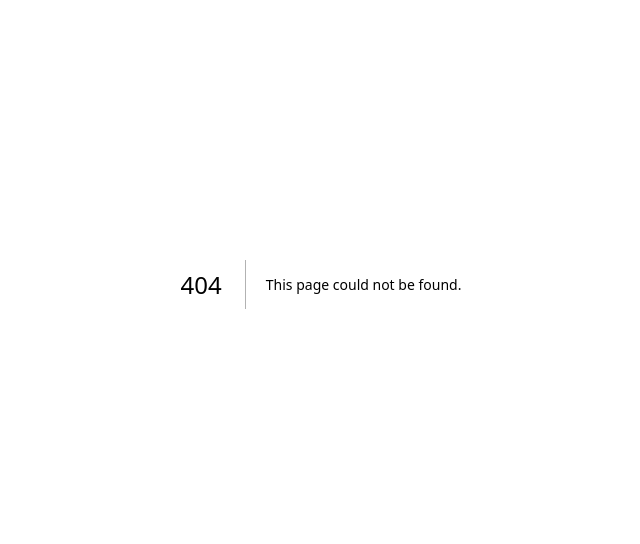
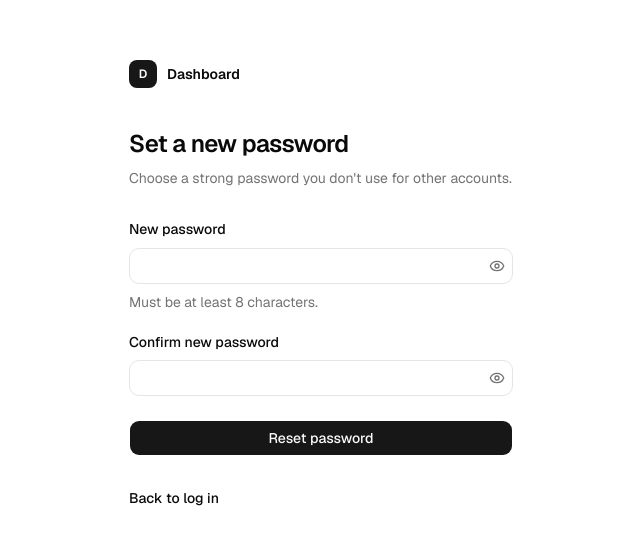
Before and after one commit to unse1234/DashBoard, a Next.js app: page /reset-password in a window 1280 px wide. Before the commit this address had no page. Shown: the part 116-660 px from the top of the page, without its empty margins (319-959 px from the left). Built offline with nearby package versions, Linux system fonts and the light colour scheme.

Commit message:
feat(auth): add password recovery screens

```diff
--- /dev/null
+++ b/src/app/(auth)/forgot-password/page.tsx
@@ -0,0 +1,26 @@
+import type { Metadata } from "next"
+
+import { AuthLink } from "@/components/auth/auth-link"
+import { AuthShell } from "@/components/auth/auth-shell"
+import { ForgotPasswordForm } from "@/components/auth/forgot-password-form"
+import { routes } from "@/lib/routes"
+
+export const metadata: Metadata = {
+  title: "Forgot password",
+}
+
+export default function ForgotPasswordPage() {
+  return (
+    <AuthShell
+      title="Forgot your password?"
+      description="Enter the email address associated with your account and we'll send you a link to reset your password."
+      footer={
+        <>
+          Remember your password? <AuthLink href={routes.login}>Log in</AuthLink>
+        </>
+      }
+    >
+      <ForgotPasswordForm />
+    </AuthShell>
+  )
+}
--- /dev/null
+++ b/src/app/(auth)/reset-password/page.tsx
@@ -0,0 +1,22 @@
+import type { Metadata } from "next"
+
+import { AuthLink } from "@/components/auth/auth-link"
+import { AuthShell } from "@/components/auth/auth-shell"
+import { ResetPasswordForm } from "@/components/auth/reset-password-form"
+import { routes } from "@/lib/routes"
+
+export const metadata: Metadata = {
+  title: "Reset password",
+}
+
+export default function ResetPasswordPage() {
+  return (
+    <AuthShell
+      title="Set a new password"
+      description="Choose a strong password you don't use for other accounts."
+      footer={<AuthLink href={routes.login}>Back to log in</AuthLink>}
+    >
+      <ResetPasswordForm />
+    </AuthShell>
+  )
+}
--- /dev/null
+++ b/src/components/auth/forgot-password-form.tsx
@@ -0,0 +1,39 @@
+"use client"
+
+import { AuthField } from "@/components/auth/auth-field"
+import { AuthForm } from "@/components/auth/auth-form"
+import { useAuthForm } from "@/components/auth/use-auth-form"
+import type { AuthFormAction } from "@/lib/auth/form-state"
+import {
+  validateForgotPassword,
+  type ForgotPasswordField,
+} from "@/lib/auth/validation"
+
+type ForgotPasswordFormProps = {
+  action?: AuthFormAction<ForgotPasswordField>
+}
+
+/**
+ * On success the form stays visible with the confirmation message above it,
+ * so the user can correct the address or request another link.
+ */
+export function ForgotPasswordForm({ action }: ForgotPasswordFormProps) {
+  const form = useAuthForm({ action, validate: validateForgotPassword })
+
+  return (
+    <AuthForm
+      form={form}
+      submitLabel="Send reset link"
+      pendingLabel="Sending link…"
+    >
+      <AuthField
+        name="email"
+        label="Email"
+        type="email"
+        autoComplete="email"
+        required
+        error={form.fieldErrors.email}
+      />
+    </AuthForm>
+  )
+}
--- /dev/null
+++ b/src/components/auth/reset-password-form.tsx
@@ -0,0 +1,59 @@
+"use client"
+
+import Link from "next/link"
+
+import { AuthField } from "@/components/auth/auth-field"
+import { AuthForm, AuthFormMessage } from "@/components/auth/auth-form"
+import { useAuthForm } from "@/components/auth/use-auth-form"
+import { buttonVariants } from "@/components/ui/button"
+import type { AuthFormAction } from "@/lib/auth/form-state"
+import {
+  PASSWORD_MIN_LENGTH,
+  validateResetPassword,
+  type ResetPasswordField,
+} from "@/lib/auth/validation"
+import { routes } from "@/lib/routes"
+
+type ResetPasswordFormProps = {
+  action?: AuthFormAction<ResetPasswordField>
+}
+
+export function ResetPasswordForm({ action }: ResetPasswordFormProps) {
+  const form = useAuthForm({ action, validate: validateResetPassword })
+
+  if (form.status === "success") {
+    return (
+      <div className="flex flex-col gap-6">
+        <AuthFormMessage
+          status="success"
+          message={form.message ?? "Your password has been reset."}
+        />
+        <Link href={routes.login} className={buttonVariants({ size: "lg", className: "w-full" })}>
+          Continue to log in
+        </Link>
+      </div>
+    )
+  }
+
+  return (
+    <AuthForm form={form} submitLabel="Reset password" pendingLabel="Resetting password…">
+      <AuthField
+        name="password"
+        label="New password"
+        type="password"
+        autoComplete="new-password"
+        required
+        description={`Must be at least ${PASSWORD_MIN_LENGTH} characters.`}
+        error={form.fieldErrors.password}
+      />
+      <AuthField
+        name="confirmPassword"
+        label="Confirm new password"
+        type="password"
+        autoComplete="new-password"
+        required
+        error={form.fieldErrors.confirmPassword}
+      />
+    </AuthForm>
+  )
+}
```
